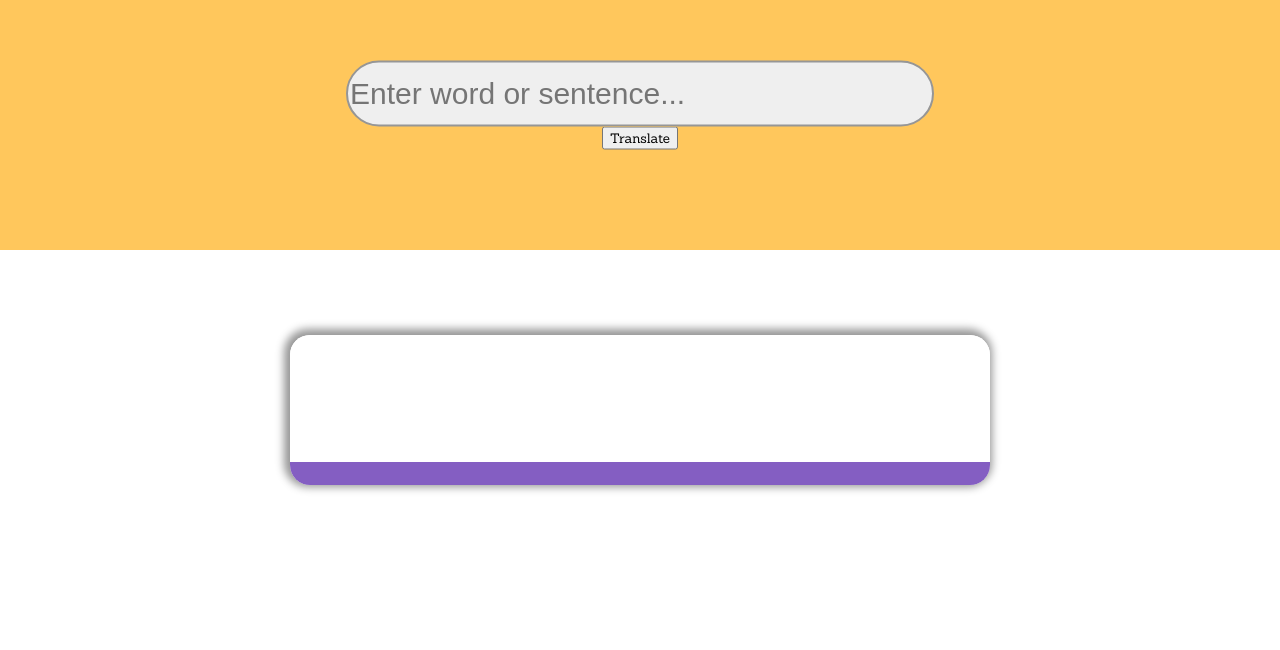
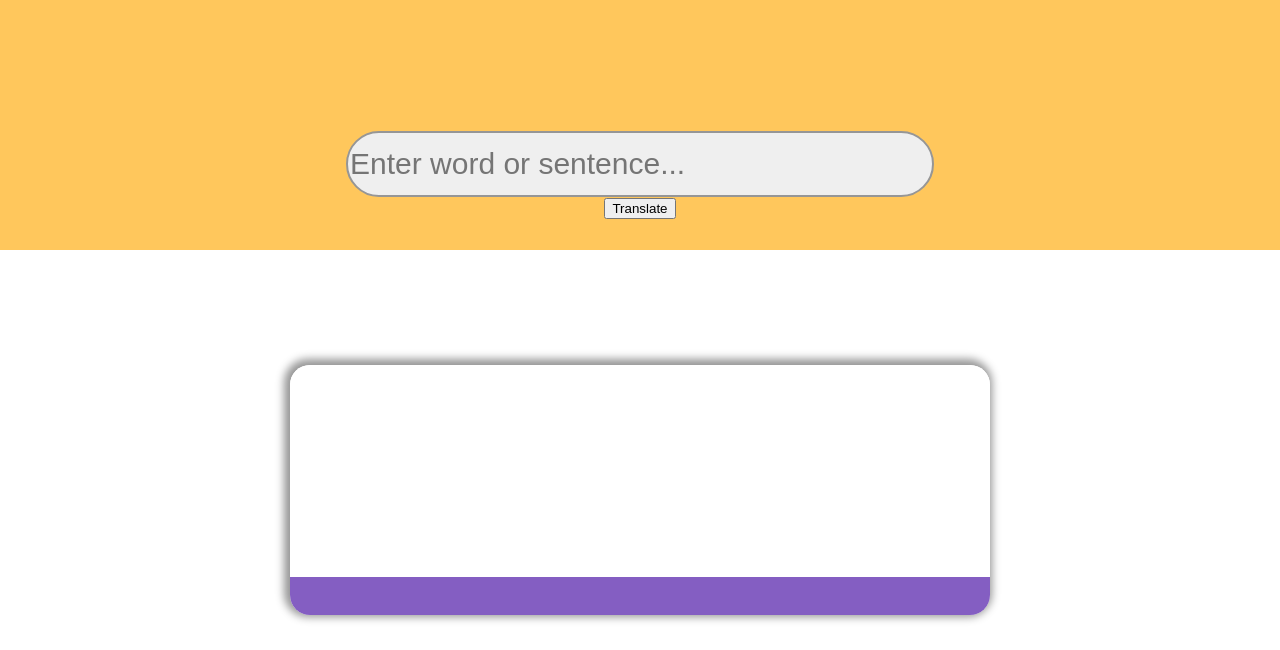
Before and after one commit to kpedersenIC3/lost-in-translation, a React (Create React App) app: page /translate in a window 1280 px wide. Shown: the part 150-800 px from the top of the page. Built offline with nearby package versions, Linux system fonts and the light colour scheme; a web font is replaced by a local one.

Commit message:
chore:design updates, added logos and button design

```diff
--- a/src/index.css
+++ b/src/index.css
@@ -16,13 +16,15 @@ html {
   text-align: center;
 }
 .translate-box {
+  display: flex;
+  justify-content: center;
   background-image: linear-gradient(180deg, white 85%, #845EC2 15%);
   border-radius: 20px;
-  height: 150px;
+  height: 250px;
   width: 700px;
   left: 50%;
   position: absolute;
-  top: 70%;
+  top: 80%;
   transform: translate(-50%, -50%);
   text-align: center;
   box-shadow: -2px -2px 9px 4px #969696;
@@ -33,6 +35,7 @@ html {
   top: 30%;
   transform: translate(-50%, -50%);
   text-align: center;
+  margin-top: 70px;
 }
 input[type="text"] {
   background-color: #EFEFEF;
@@ -47,14 +50,18 @@ input[type="text"] {
   font-size: 30px;
 }
 
-/* text {
-  color: #969696
-} */
-
-button {
-  /* font-family: source-code-pro, Menlo, Monaco, Consolas, 'Courier New',
-    monospace; */
+.translate-button {
   font-family: 'Sanchez', serif;
+  background-color:#845EC2;
+  color:#EFEFEF;
+  border-radius: 40px;
+  border-style: solid;
+  font-size: 30px;
+  font-weight: bold;
+  width: 55px;
+  height: 55px;
+  position: absolute;
+  transform: translate(-62px, 36px);
 }
 
 h4, h1 {
@@ -64,14 +71,19 @@ h4, h1 {
 img {
   margin-left: auto;
   margin-right: auto;
-  width: 100px;
 }
 
+.img-logo{
+  width: 500px;
+}
+/*
 .sign-flex{
   display: flex;
   justify-content: center;
+
+} */
+
+.img-sign{
+  flex: 1;
+  width: 70px;
 }
-
-.sign{
-  flex:1;
-}
```
